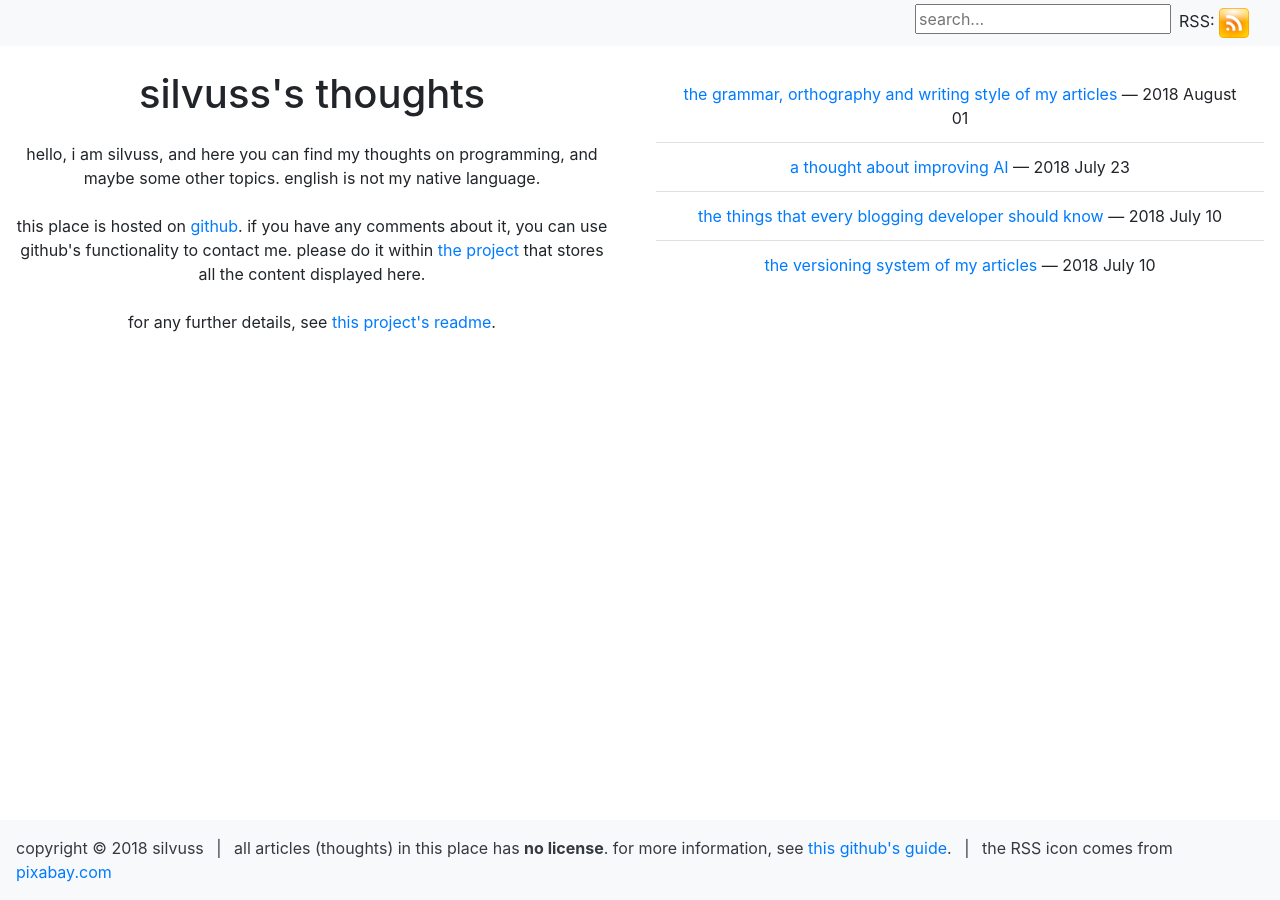
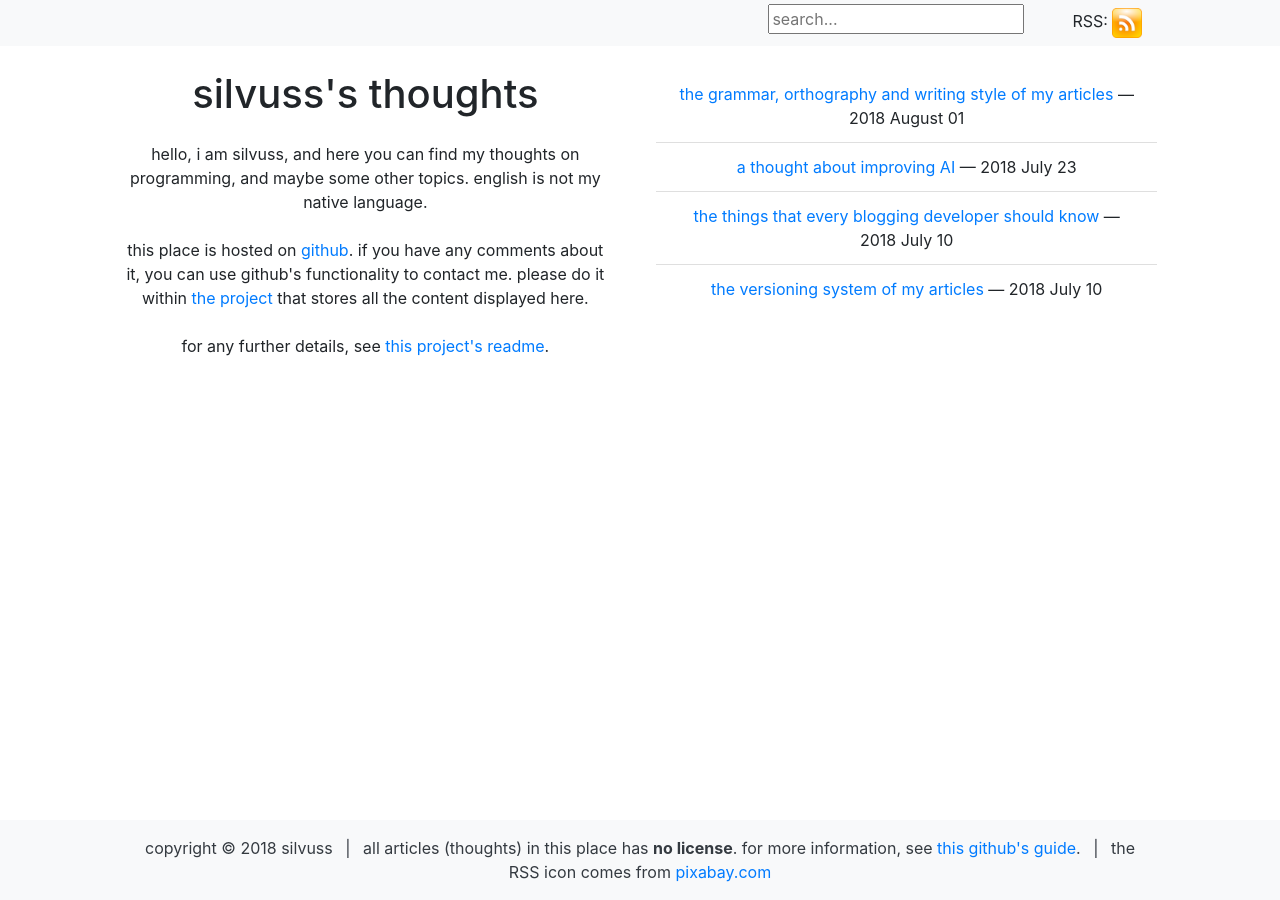
Before and after one commit to DevSilv/DevSilv.github.io, a Jekyll site: the page built from index.html, in a window 1280 px wide. Built offline with Jekyll 4.4.1, drawn with Linux system fonts in a browser that asks for light colours.

Commit message:
decrease site width, fix couple of small size issues

```diff
--- a/_includes/header.html
+++ b/_includes/header.html
@@ -1,5 +1,5 @@
-<header class="row bg-light sticky-top">
-    <div class="col-12">
+<header class="row bg-light sticky-top justify-content-sm-center">
+    <div class="col-sm-10">
         <div class="d-flex justify-content-between flex-wrap align-items-center">
             <div class="mt-1 mb-1 ml-2 mr-2">
                 {% if include.wide == "true" %}
@@ -15,7 +15,7 @@
                         onkeyup="search('{{ site.data.strings.search.no-search-results }}');">
                     <ul style="display: none; position: absolute; width: 200px; z-index: 1;" class="list-group list-unstyled" id="search-form__results-list"></ul>
                 </form>
-                <div class="mt-1 mb-1 ml-2 mr-2">
+                <div class="mt-1 mb-1 ml-sm-5 ml-2 mr-2">
                     RSS:
                     <a href="{{ site.data.internal-uris.xml.feed }}">
                         <img src="{{ site.data.internal-uris.images.rss }}" width="30px" height="30px">
--- a/_layouts/default.html
+++ b/_layouts/default.html
@@ -28,8 +28,8 @@
 <body>
     <div class="container-fluid" style="height: 100vh; display: grid; grid-template-rows: auto 1fr auto;">
         {{ content }}
-        <footer class="row text-dark">
-            <div class="col-12 bg-light p-3">
+        <footer class="row text-dark bg-light p-3 text-center justify-content-sm-center">
+            <div class="col-sm-10">
                 <span class="mr-2">copyright &copy; 2018 silvuss</span> | <span class="ml-2 mr-2">all articles (thoughts) in this place has <strong>no license</strong>. for more information, see <a href="https://choosealicense.com/no-permission/">this github's guide</a>.</span> | <span class="ml-2">the RSS icon comes from <a href="https://pixabay.com/en/rss-feed-icon-atom-feed-button-2027180/">pixabay.com</a></span>
             </div>
         </footer>
--- a/_layouts/page.html
+++ b/_layouts/page.html
@@ -3,6 +3,6 @@ layout: default
 ---
 
 {% include header.html wide="true" %}
-<main class="row mt-2">
+<main class="row mt-2 justify-content-sm-center">
     {{ content }}
 </main>
--- a/_layouts/post.html
+++ b/_layouts/post.html
@@ -3,7 +3,7 @@ layout: page
 postcss: "/css/post.css"
 ---
 
-<article class="col">
+<article class="col-sm-10">
     <ul class="d-flex justify-content-center list-unstyled">
         {% if page.tags %}
             {% for tag in page.tags %}
--- a/_layouts/tag.html
+++ b/_layouts/tag.html
@@ -2,7 +2,7 @@
 layout: page
 ---
 
-<article class="col">
+<article class="col-sm-10">
     <h1 class="text-center mb-4">
         {{ page.title }} <span class="bg-light pt-1 pb-1 pl-2 pr-2 border border-primary">{{ page.tag }}</span>
     </h1>
--- a/index.html
+++ b/index.html
@@ -3,8 +3,8 @@ layout: default
 ---
 
 {% include header.html wide="false" %}
-<main class="row mt-2">
-    <section class="col-sm-6 text-center p-3">
+<main class="row mt-2 justify-content-sm-center">
+    <section class="col-sm-5 text-center p-3">
         <div class="pr-sm-3">
             <h1 class="mb-4">{{ site.title }}</h1>
             <p class="mb-4">{{ site.description }}</p>
@@ -12,7 +12,7 @@ layout: default
             <p class="mt-4">for any further details, see <a href="https://github.com/silvuss/silvuss.github.io/blob/master/README.md">this project's readme</a>.</p>
         </div>
     </section>
-    <section class="col-sm-6 text-center p-3">
+    <section class="col-sm-5 text-center p-3">
         <ul class="list-group list-group-flush">
             {% for post in site.posts %}
             <li class="list-group-item">
```
